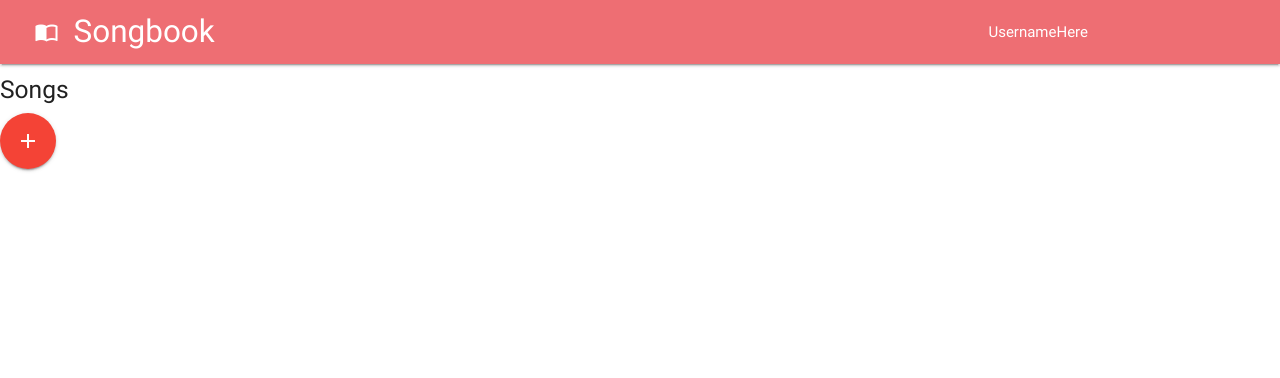
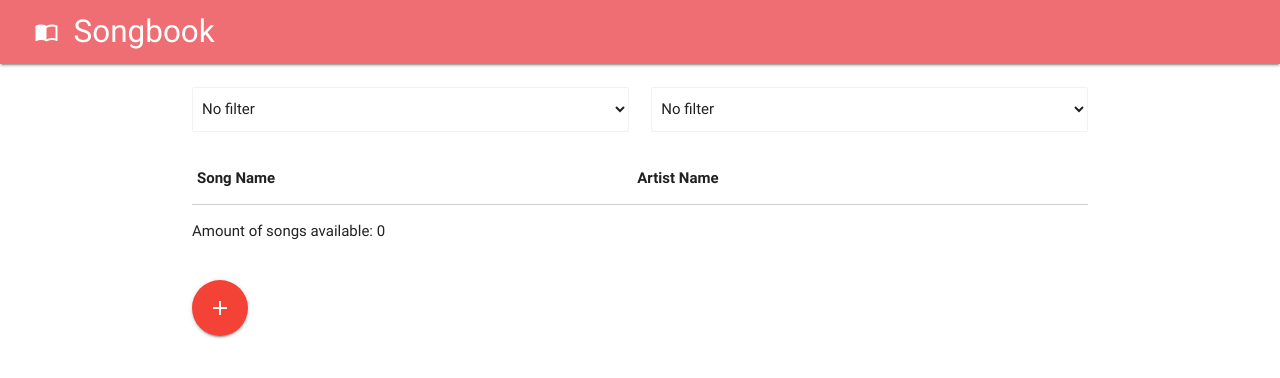
Before and after one commit to eddiebrett/songbook, a Flask app: page / in a window 1280 px wide. Shown: the top 378 px of the page. Run offline with Flask 2, Linux system fonts and the light colour scheme; data that the repository does not hold is empty; some libraries are stand-ins or nearby versions.

Commit message:
added some styling to the project

```diff
--- a/app.py
+++ b/app.py
@@ -2,6 +2,7 @@ import os
 from flask import Flask, render_template, redirect, request, url_for
 from flask_pymongo import PyMongo
 from bson.objectid import ObjectId
+
 
 app = Flask(__name__)
 app.config["MONGO_DBNAME"] = 'songbook'
@@ -12,7 +13,12 @@ mongo = PyMongo(app)
 @app.route('/')
 @app.route('/song_list')
 def song_list():
-    return render_template("songs.html", songs=mongo.db.songs.find())
+    filter = request.args.get('filter')
+    if filter == "explicit":
+        songs=mongo.db.songs.find({"explicit_lyrics":"yes"})
+    else:
+        songs=mongo.db.songs.find()
+    return render_template("songs.html", songs=list(songs))
 
 @app.route('/add_song')
 def add_song():
@@ -31,14 +37,14 @@ def insert_song():
 def view_song(song_id):
     select_song =  mongo.db.songs.find_one({"_id": ObjectId(song_id)})
     all_songs =  mongo.db.songs.find()
-    return render_template('view_song.html', select=select_song,
+    return render_template('view_song.html', song=select_song,
                            songs=all_songs)
 
 @app.route('/edit_song/<song_id>')
 def edit_song(song_id):
     select_song =  mongo.db.songs.find_one({"_id": ObjectId(song_id)})
     all_songs =  mongo.db.songs.find()
-    return render_template('edit_song.html', select=select_song,
+    return render_template('edit_song.html', song=select_song,
                            songs=all_songs)
 
 @app.route('/update_song/<song_id>', methods=["POST"])
@@ -48,12 +54,12 @@ def update_song(song_id):
     {
         'song_name':request.form.get('song_name'),
         'song_writer':request.form.get('song_writer'),
-        'song_lyrics': request.form.get('song_lyrics'),
-        'artist_name': request.form.get('artist_name'),
+        'song_lyrics':request.form.get('song_lyrics'),
+        'artist_name':request.form.get('artist_name'),
         'original_song':request.form.get('original_song'),
         'explicit_lyrics':request.form.get('explicit_lyrics')
     })
-    return redirect(url_for('songs_list'))
+    return redirect(url_for('song_list'))
 
 @app.route('/delete_song/<song_id>')
 def delete_song(song_id):
--- a/templates/base.html
+++ b/templates/base.html
@@ -13,10 +13,7 @@
 
     <div class="nav-wrapper container">
       <a href="/" class="brand-logo">Songbook<i class="small material-icons">import_contacts</i></a>
-      <ul id="nav-mobile" class="right hide-on-med-and-down">
-        <li>UsernameHere</li>
-
-      </ul>
+      <ul id="nav-mobile" class="right hide-on-med-and-down"></ul>
     </div>
   </nav>
 
--- a/templates/songs.html
+++ b/templates/songs.html
@@ -1,11 +1,43 @@
-{% extends 'base.html' %}
-{% block content %}
-<h5>Songs</h5>
+{% extends 'base.html' %} {% block content %}
 <div class="container">
-    {% for song in songs %}
-       <ul><li> <a href="{{url_for('view_song', song_id=song._id)}}">{{song.song_name}}</a></li></ul>
-    {% endfor %}
+<br>
+<div class="row">
+        <div class="col s12 m6">
+            <select class="browser-default">
+    <option value="" disabled selected>No filter</option>
+    <option value="1" filter="explicit_lyrics">Explicit lyrics</option>
+    <option value="2">Clean lyrics</option>
+
+  </select>
+        </div>
+        <div class="col s12 m6">
+            <select class="browser-default">
+    <option value="" disabled selected>No filter</option>
+    <option value="1">Original song</option>
+    <option value="2">Cover version</option>
+  </select>
+        </div>
     </div>
 
-<a href="add_song" class="btn-floating btn-large waves-effect waves-light red"><i class="material-icons">add</i></a>
-{% endblock %}
+<table class="responsive-table">
+        <thead>
+          <tr>
+              <th>Song Name</th>
+              <th>Artist Name</th>
+          </tr>
+        </thead>
+
+    {% for song in songs %}
+        <tbody>
+          <tr>
+            <td><a href="{{url_for('view_song', song_id=song._id)}}">{{song.song_name}}</a> </td>
+            <td> {{song.artist_name}}</td>
+          </tr>
+        </tbody>
+    {% endfor %}
+    </table>
+    <p>Amount of songs available: {{songs|length}}</p>
+    <br>
+    <a href="add_song" class="btn-floating btn-large waves-effect waves-light red"><i class="material-icons">add</i></a> {% endblock %}
+
+</div>
```
Also changed, not shown: templates/add_song.html (+5 -5 lines), templates/edit_song.html (+14 -14 lines), templates/view_song.html (+24 -13 lines).
